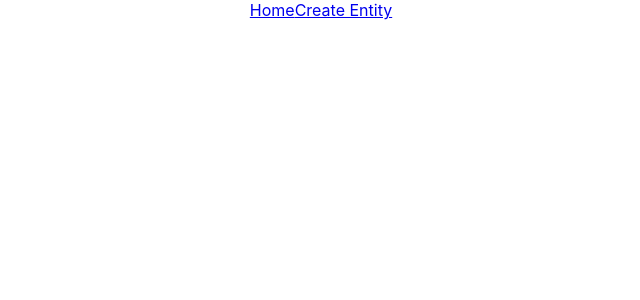
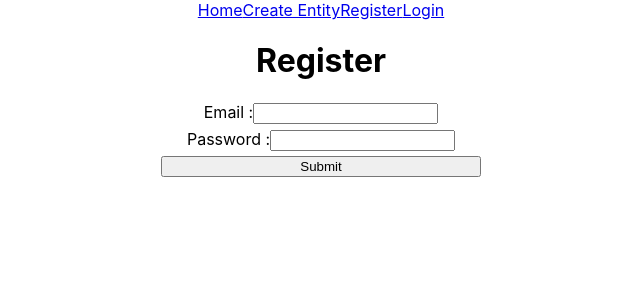
Before and after one commit to pawankallem/PetBordingSite, a React (Vite) app: page /register in a window 1280 px wide. Before the commit this address had no page. Shown: the top 300 px of the page, without its empty margins (319-959 px from the left). Built offline with nearby package versions, Linux system fonts and the light colour scheme.

Commit message:
register and login added

```diff
--- a/src/Components/Nav/Nav.jsx
+++ b/src/Components/Nav/Nav.jsx
@@ -8,5 +8,7 @@
     return <div>
         <Link to="/">Home</Link>
         <Link to="/listing/create">Create Entity</Link>
+        <Link to="/register" >Register</Link>
+        <Link to="/login" >Login</Link>
     </div>
 }
--- /dev/null
+++ b/src/Components/loginRegister/Login.jsx
@@ -0,0 +1,43 @@
+
+import axios from "axios";
+import React, { useState } from "react";
+import { useNavigate } from "react-router";
+
+const initState={
+    email:"",
+    password:""
+}
+
+export const Login=()=>{
+    const [login,setLogin] = useState(initState)
+    const navigate=useNavigate()
+
+    const handleChange=(e)=>{
+        const {id,value}=e.target;
+        setLogin({...login,[id]:value})
+    }
+
+    const handleSubmit=(e)=>{
+        e.preventDefault()
+        axios.post("https://petbordingsite.herokuapp.com/user/login",login)
+        .then((res)=>{
+            console.log(res.data)
+            // navigate("/")
+        })
+    }
+
+    return <div>
+        <h1>Login</h1>
+        <form onSubmit={handleSubmit}>
+            <label> Email :
+                <input type="text" id="email" onChange={handleChange} required />
+
+            </label>
+            <label> Password :
+                <input type="text" id="password" onChange={handleChange} required />
+
+            </label>
+            <input type="submit"  />
+        </form>
+    </div>
+}
--- /dev/null
+++ b/src/Components/loginRegister/Register.jsx
@@ -0,0 +1,43 @@
+
+import axios from "axios";
+import React, { useState } from "react";
+import { useNavigate } from "react-router";
+
+const initState={
+    email:"",
+    password:""
+}
+
+export const Register=()=>{
+    const [register,setRegister] = useState(initState)
+    const navigate=useNavigate()
+
+    const handleChange=(e)=>{
+        const {id,value}=e.target;
+        setRegister({...register,[id]:value})
+    }
+
+    const handleSubmit=(e)=>{
+        e.preventDefault()
+        axios.post("https://petbordingsite.herokuapp.com/user/register",register)
+        .then((res)=>{
+            console.log(res.data)
+            navigate("/login")
+        })
+    }
+
+    return <div>
+        <h1>Register</h1>
+        <form onSubmit={handleSubmit}>
+            <label> Email :
+                <input type="text" id="email" onChange={handleChange} required />
+
+            </label>
+            <label> Password :
+                <input type="text" id="password" onChange={handleChange} required />
+
+            </label>
+            <input type="submit"  />
+        </form>
+    </div>
+}
--- a/src/Routers/Routers.jsx
+++ b/src/Routers/Routers.jsx
@@ -2,8 +2,13 @@
 import { Route,Routes } from "react-router-dom";
 import { CreateEntity } from "../Components/CreateEntity/CreateEntity";
 import { Home } from "../Components/Home";
+import { Login } from "../Components/loginRegister/Login";
+import { Register } from "../Components/loginRegister/Register";
 import { Nav } from "../Components/Nav/Nav";
 import { ShowEntity } from "../Components/ShowEntity";
+
+
+
 export const Routers=()=>{
 
 
@@ -13,6 +18,8 @@
             <Route exact path="/" element={<Home/>} />
             <Route exact path="/listing/create" element={<CreateEntity/>} />
             <Route exact path="/listing/:id" element={<ShowEntity/>} />
+            <Route exact path="/register" element={<Register/>} />
+            <Route exact path="/login" element={<Login/>} />
         </Routes>
     </div>)
 }
```
Also changed, not shown: src/Redux/auth/action.js (added, +8 -0 lines), src/Redux/auth/reducer.js (added, +38 -0 lines), src/Redux/localStorage.js (added, +20 -0 lines).
